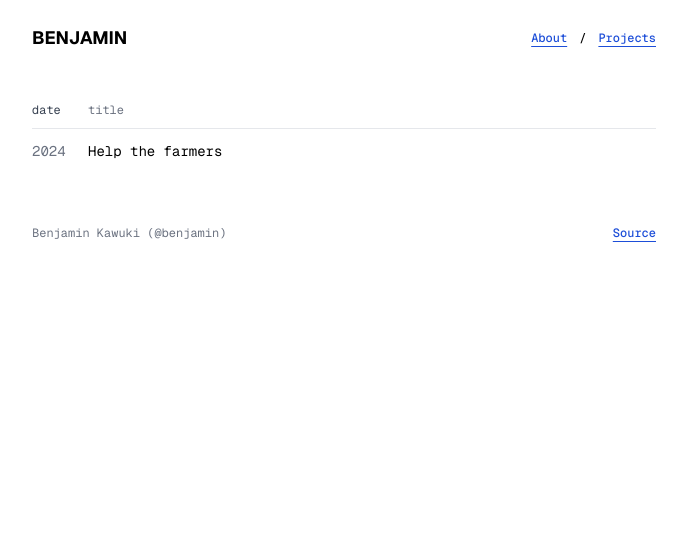
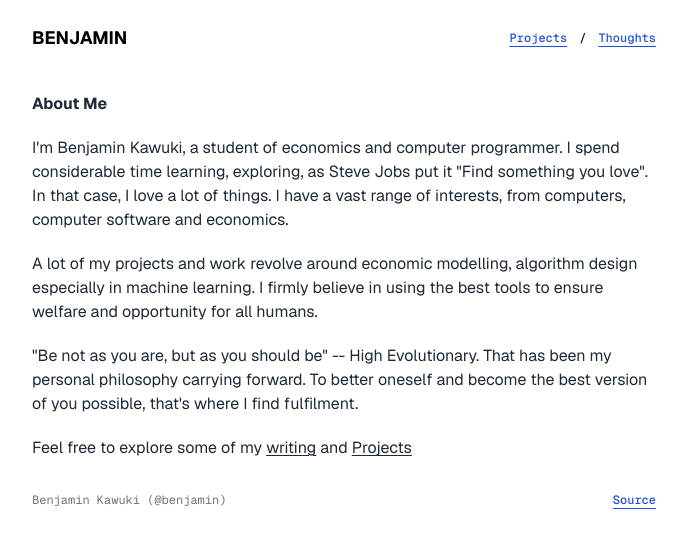
Before and after one commit to ChiefExecutiv/Benjamin.com, a Next.js app: page / in a window 1280 px wide. Shown: the top 548 px of the page, without its empty margins (296-982 px from the left). Built offline with nearby package versions, Linux system fonts and the light colour scheme.

Commit message:
Updates to routes

```diff
--- a/app/About/page.tsx
+++ /dev/null
@@ -1,33 +0,0 @@
-import Link from "next/link"
-
-export default function About() {
-    return (
-        <article className="" style={{color: "rgb(31 41 55)"}}>
-            <h1 className="font-bold my-5">About Me</h1>
-
-            <p className="">
-                I'm Benjamin Kawuki David, a student of economics.
-                I spend considerable time learning, exploring, as Steve Jobs put it "Find something you love".
-                In that case, I love a lot of things.
-                I have a vast range of interests, from computers, computer software and economics.
-            </p>
-
-            <p className="my-5">
-                A lot of my projects and work revolve around economic modelling, algorithm design
-                especially in the machine learning department.
-                I firmly believe in using the best tools to ensure welfare and opportunity for all humans.
-            </p>
-
-            <p className="my-5">
-                "Be not as you are, but as you should be" -- High Evolutionary.
-                That has been my personal philosophy carrying forward. To better oneself and
-                become the best version of you possible, that's where I find fulfilment.
-            </p>
-
-            <p className="my-5">
-                Feel free to explore some of my <Link href="/">writing</Link> and <Link href="/Dashboard">Projects</Link>
-            </p>
-
-        </article>
-    )
-}
--- /dev/null
+++ b/app/Thoughts/page.tsx
@@ -0,0 +1,5 @@
+import Posts from "../components/Posts";
+
+export default function Home() {
+  return <Posts />
+}
--- a/app/header.tsx
+++ b/app/header.tsx
@@ -12,20 +12,23 @@ export function Header() {
         <nav className={`${GeistMono.className} text-xs grow justify-end items-center flex gap-2 md:gap-3 font-medium`}>
 
           <Link
-            href="/About"
+            href="/Projects"
             className="inline-flex flex-col gap-1 text-blue-700 underline decoration-blue-700 decoration-1 underline-offset-4 font-medium"
           >
-            About
+             Projects
           </Link>
 
           <span className="text-black-default">/</span>
 
           <Link
-            href="/Projects"
+            href="/Thoughts"
             className="inline-flex flex-col gap-1 text-blue-700 underline decoration-blue-700 decoration-1 underline-offset-4 font-medium"
           >
-             Projects
+            Thoughts
           </Link>
+
+
+
           {/*<a
             href="#"
             target="_blank"
--- a/app/page.tsx
+++ b/app/page.tsx
@@ -1,5 +1,33 @@
-import Posts from "./components/Posts";
+import Link from "next/link"
 
-export default function Home() {
-  return <Posts />
+export default function About() {
+    return (
+        <article className="" style={{color: "rgb(31 41 55)"}}>
+            <h1 className="font-bold my-5">About Me</h1>
+
+            <p className="">
+                I'm Benjamin Kawuki, a student of economics and computer programmer.
+                I spend considerable time learning, exploring, as Steve Jobs put it "Find something you love".
+                In that case, I love a lot of things.
+                I have a vast range of interests, from computers, computer software and economics.
+            </p>
+
+            <p className="my-5">
+                A lot of my projects and work revolve around economic modelling, algorithm design
+                especially in machine learning.
+                I firmly believe in using the best tools to ensure welfare and opportunity for all humans.
+            </p>
+
+            <p className="my-5">
+                "Be not as you are, but as you should be" -- High Evolutionary.
+                That has been my personal philosophy carrying forward. To better oneself and
+                become the best version of you possible, that's where I find fulfilment.
+            </p>
+
+            <p className="my-5">
+                Feel free to explore some of my <Link href="/Thoughts" className="underline decoration-1 underline-offset-2">writing</Link> and <Link href="/Projects" className="underline decoration-1 underline-offset-2">Projects</Link>
+            </p>
+
+        </article>
+    )
 }
```
